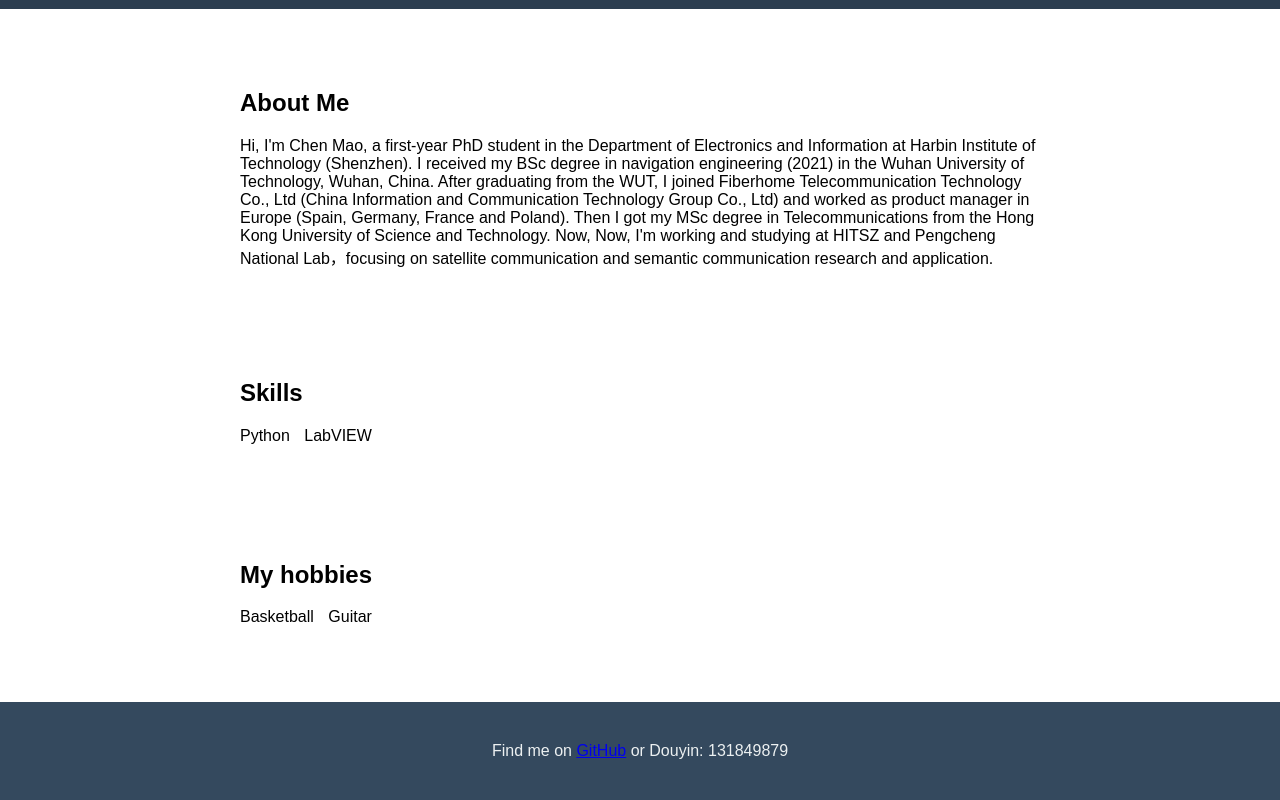
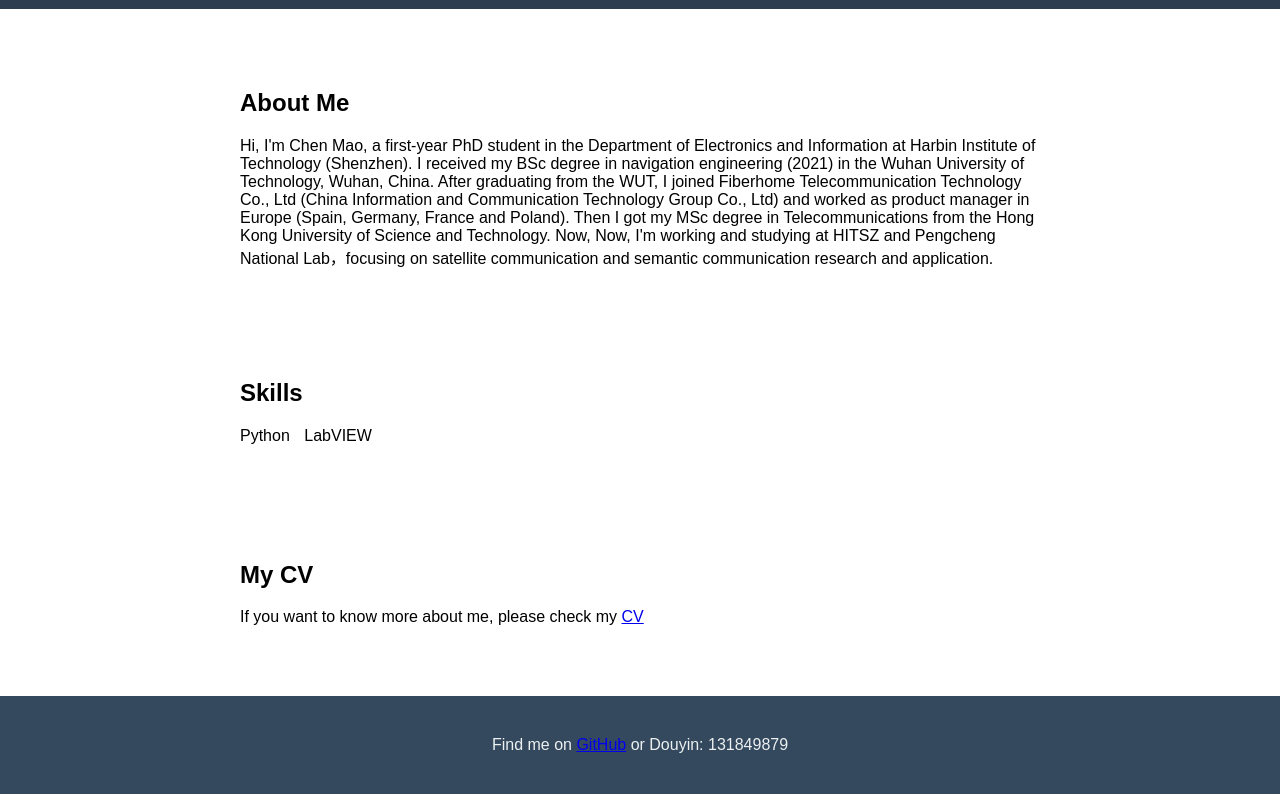
Before and after one commit to Vince-Mao/Vince-Mao.github.io, a plain HTML site: page index.html in a window 1280 px wide. Shown: the part 350-1150 px from the top of the page. Drawn offline with Linux system fonts and the light colour scheme.

Commit message:
Update index.html

```diff
--- a/index.html
+++ b/index.html
@@ -35,11 +35,8 @@
 
     <section class="projects">
         <div class="container">
-            <h2>My hobbies</h2>
-            <ul>
-                <li>Basketball</li>
-                <li>Guitar</li>
-            </ul>
+            <h2>My CV</h2>
+              <p>If you want to know more about me, please check my <a href="https://github.com/Vince-Mao/Vince-Mao.github.io/blob/dc420f60f98e24a6543b4786d902c5e8ae8b7681/Chen%20Mao-CV.pdf">CV</a></p>
             <!-- Add your project details and links here -->
         </div>
     </section>
```
